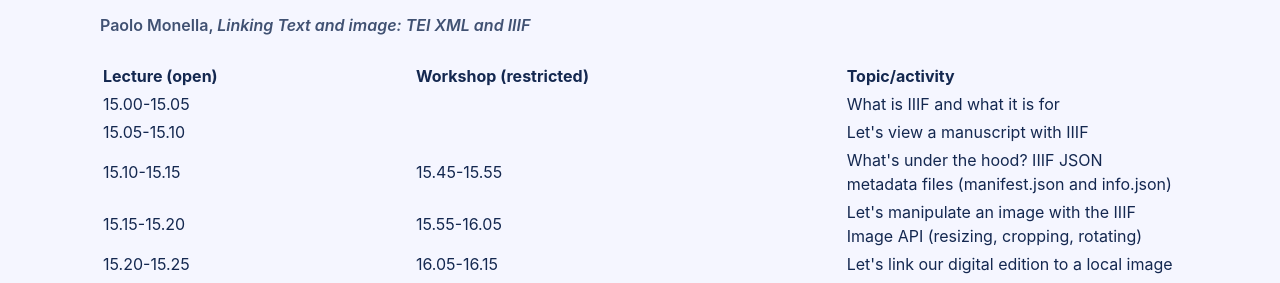
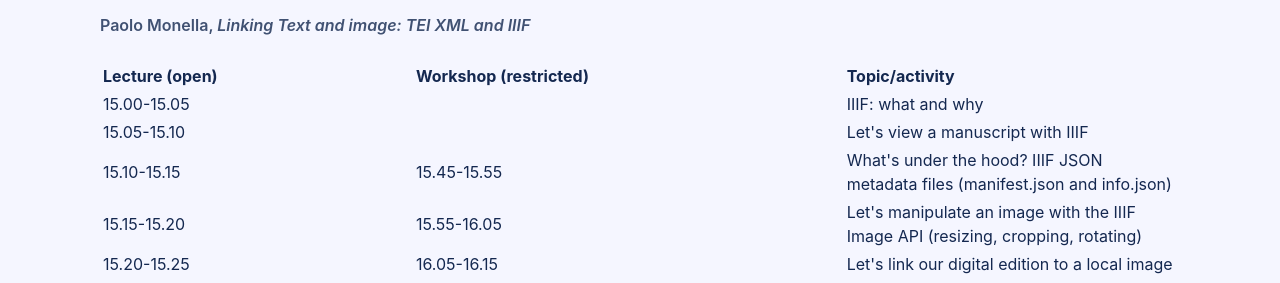
Before and after one commit to vedph/summercamp, a Jekyll site: the page built from materials/monella/plan/index.html, in a window 1280 px wide. Shown: the part 246-529 px from the top of the page. Built offline with Jekyll 4.4.1, drawn with Linux system fonts in a browser that asks for light colours; nearby versions of some CDN libraries; some web fonts are replaced.

Commit message:
Change headers in plan

```diff
--- a/materials/monella/plan/index.html
+++ b/materials/monella/plan/index.html
@@ -24,7 +24,7 @@ subcategory: plan
 <tr class="odd">
 <td>15.00-15.05</td>
 <td></td>
-<td>What is IIIF and what it is for</td>
+<td>IIIF: what and why</td>
 </tr>
 <tr class="even">
 <td>15.05-15.10</td>
--- a/materials/monella/slides/index.html
+++ b/materials/monella/slides/index.html
@@ -67,6 +67,8 @@ and may be integrated
 (e.g. in "distributed" editions)
 
 ---
+
+## Let's view a manuscript with IIIF
 
 ### Canvas ← Image(s)
 
```
